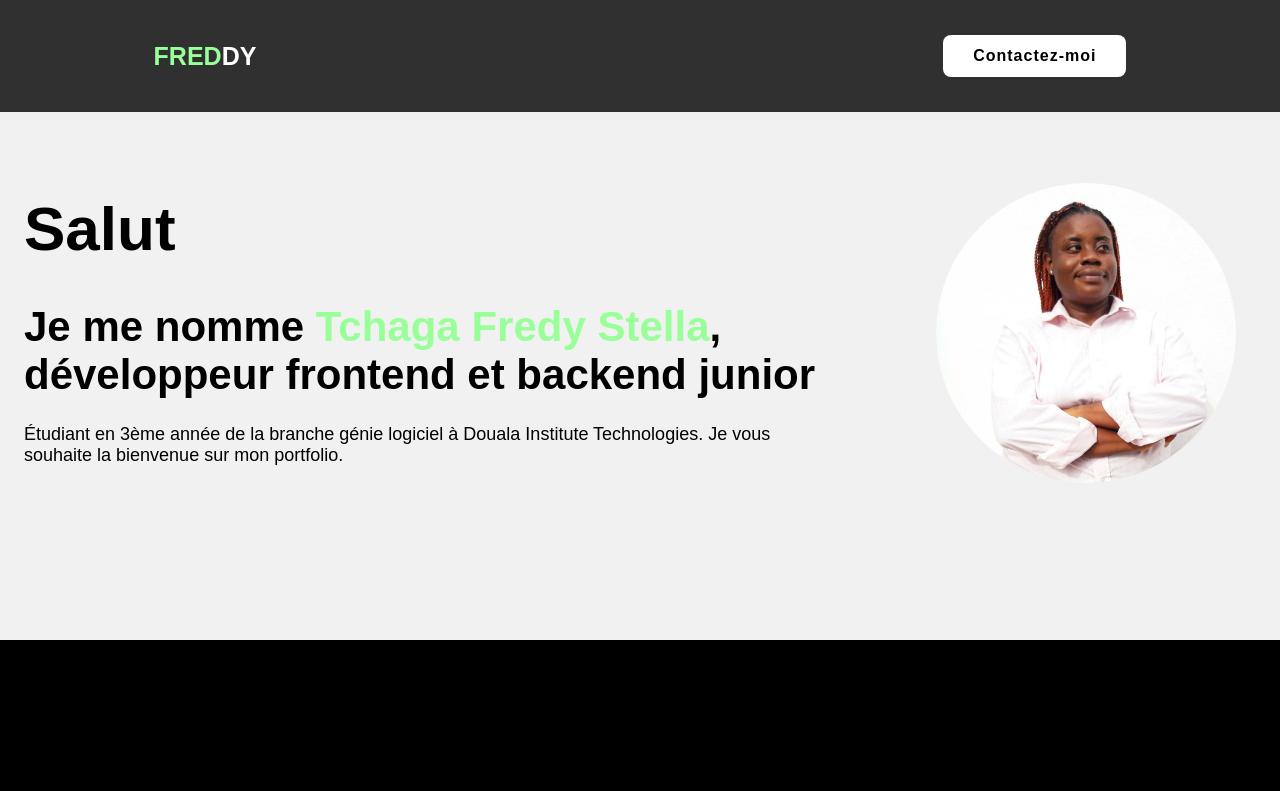
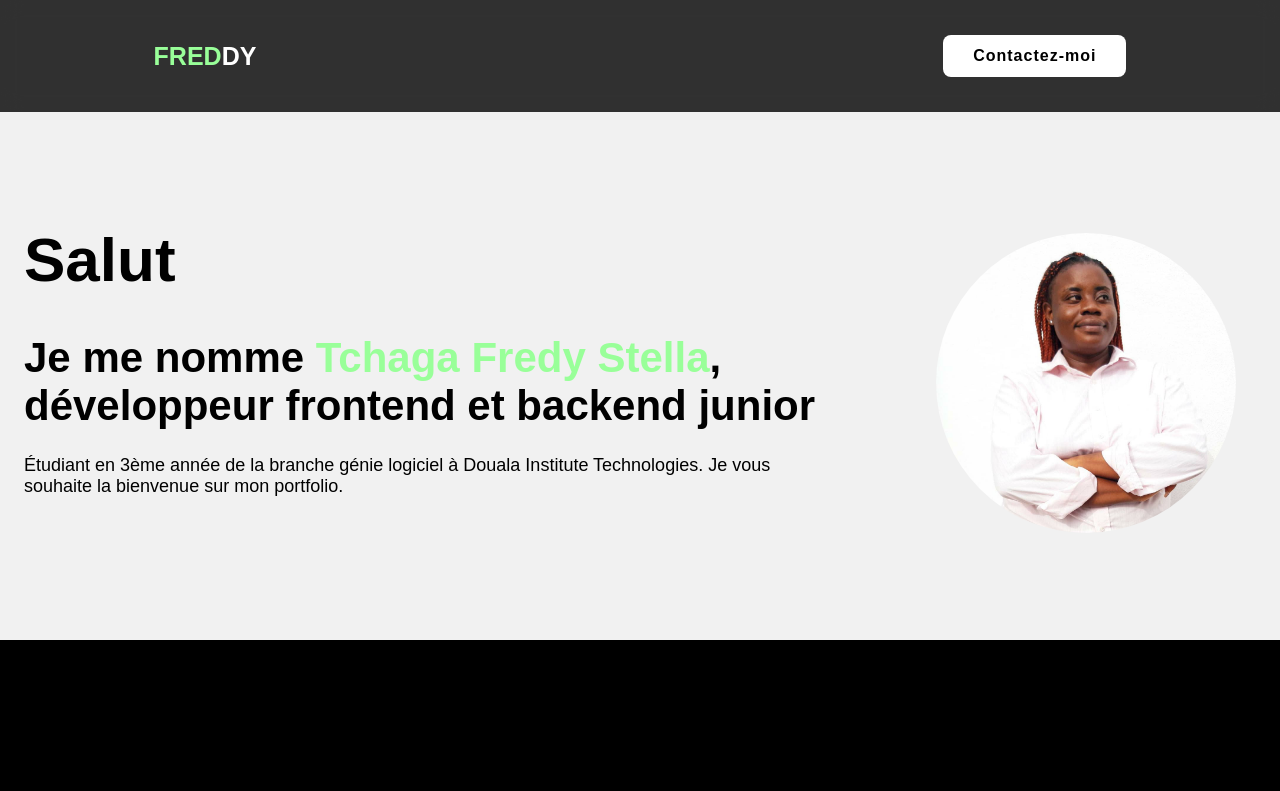
Before and after one commit to stefypk1/portfolio-stella, a plain HTML site: page index.html in a window 1280 px wide. Shown: the top 791 px of the page. Drawn offline with Linux system fonts and the light colour scheme.

Commit message:
set margin-top sur le component home

```diff
--- a/style.css
+++ b/style.css
@@ -75,6 +75,7 @@ span{
     padding: 30px 12px 0;
 }
 .home-content{
+    margin-top: 80px;
     max-width: 800px;
 }
 .home-content h3{
@@ -127,6 +128,7 @@ span{
     color: rgb(153, 255, 153);
 }
 .img-box {
+    margin-top: 100px;
     overflow: hidden; /* Masquer le dépassement de l'image */
     margin-right: 20px; /* Définir la marge souhaitée en pixels */
   }
```
Also changed, not shown: index.html (+0 -1 lines).
